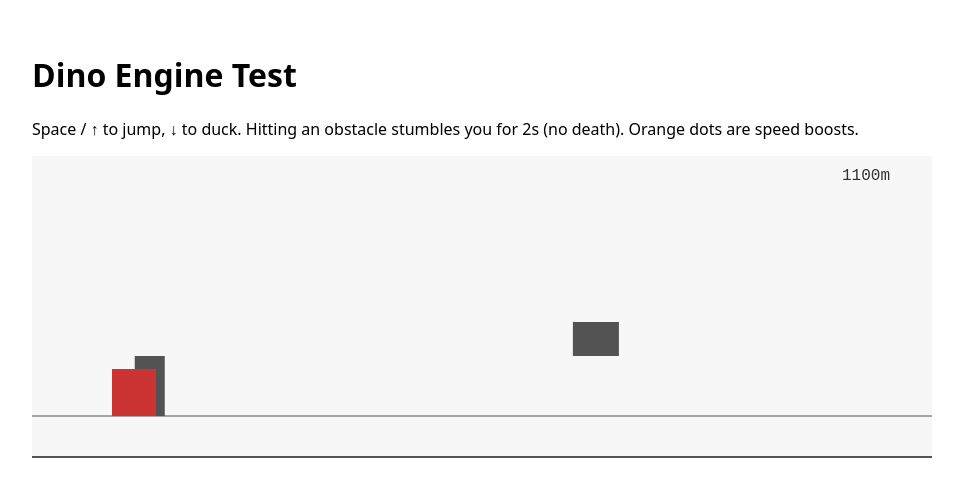
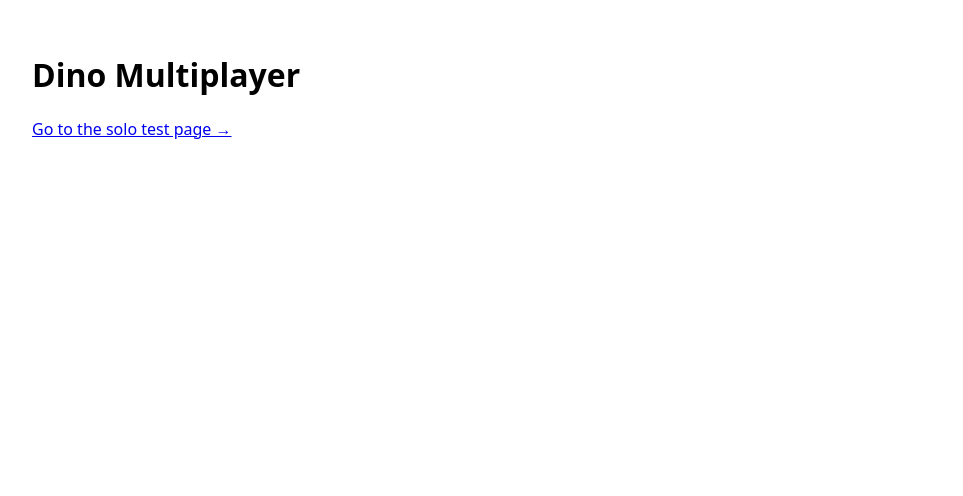
Before and after one commit to oneAboveAlllGames/Dino, a Next.js app: page /play in a window 1280 px wide. Shown: the top 496 px of the page, without its empty margins (0-963 px from the left). Built offline with nearby package versions, Linux system fonts and the light colour scheme.

Commit message:
fix: page file

```diff
--- a/app/play/page.tsx
+++ b/app/play/page.tsx
@@ -1,18 +1,12 @@
-"use client";
+import Link from "next/link";
 
-// app/play/page.tsx
-//
-// Solo test harness — just proves out the engine + rendering before we add
-// the Supabase Realtime layer on top. Space/Up = jump, Down = duck.
-
-import DinoCanvas from "../../components/DinoCanvas";
-
-export default function PlayPage() {
+export default function Home() {
   return (
     <main style={{ padding: 24, fontFamily: "system-ui" }}>
-      <h1>Dino Engine Test</h1>
-      <p>Space / ↑ to jump, ↓ to duck. Hitting an obstacle stumbles you for 2s (no death). Orange dots are speed boosts.</p>
-      <DinoCanvas seed={42} distanceGoal={5000} onFinish={() => alert("Finish line!")} />
+      <h1>Dino Multiplayer</h1>
+      <p>
+        <Link href="/play">Go to the solo test page →</Link>
+      </p>
     </main>
   );
 }
```
